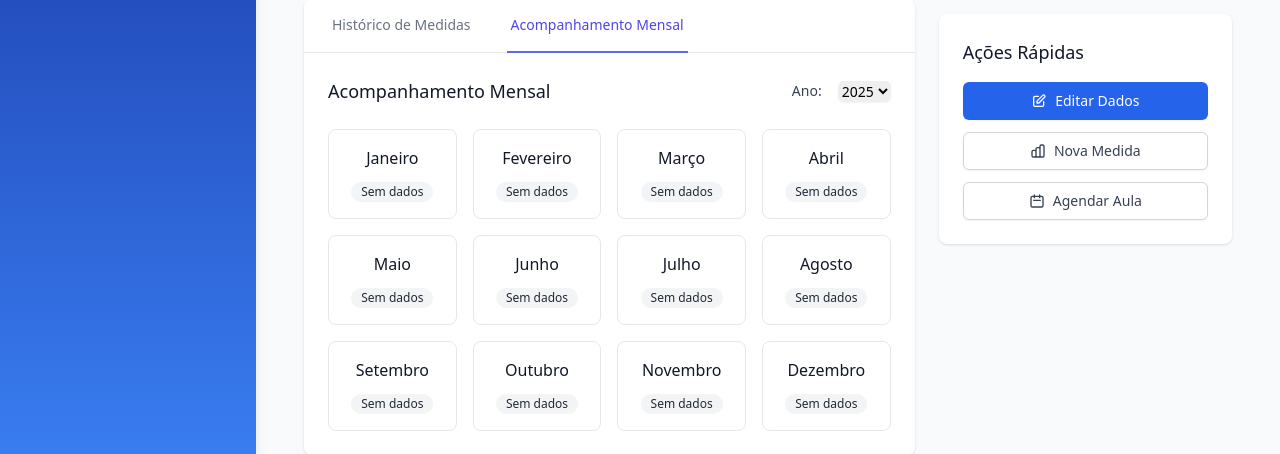
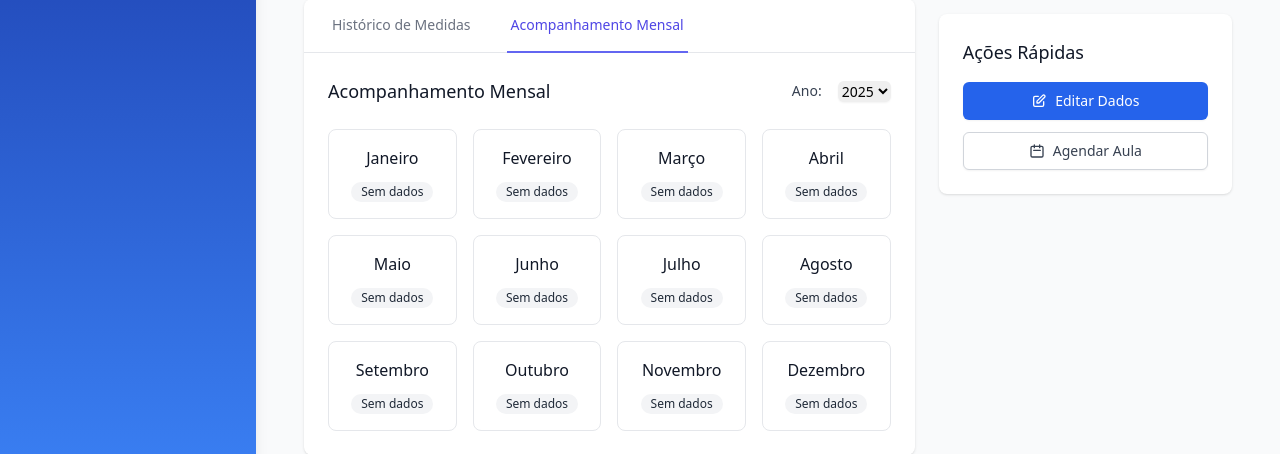
Before and after one commit to galantadev/app-formafit, a Django app: page /alunos/1/ in a window 1280 px wide. Shown: the part 791-1245 px from the top of the page. Run offline with Django 4.2, Linux system fonts and the light colour scheme; a user stored in the database is signed in; tables that the repository leaves empty hold one stand-in row (values such as "Sample post"); grey boxes marked "Sample" are stand-in pictures; some libraries are stand-ins or nearby versions.

Commit message:
Update detalhes.html
REMOVER NOVA MEDIDA

```diff
--- a/templates/alunos/detalhes.html
+++ b/templates/alunos/detalhes.html
@@ -305,12 +305,13 @@
                         </svg>
                         Editar Dados
                     </a>
-                    <a href="{% url 'alunos:adicionar_medidas' aluno.pk %}" class="w-full inline-flex justify-center items-center px-4 py-2 border border-gray-300 rounded-md shadow-sm text-sm font-medium text-gray-700 bg-white hover:bg-gray-50">
+                    <!--REMOVER NOVA MEDIDA-->
+                    <!---<a href="{% url 'alunos:adicionar_medidas' aluno.pk %}" class="w-full inline-flex justify-center items-center px-4 py-2 border border-gray-300 rounded-md shadow-sm text-sm font-medium text-gray-700 bg-white hover:bg-gray-50">
                         <svg class="w-4 h-4 mr-2" fill="none" stroke="currentColor" viewBox="0 0 24 24">
                             <path stroke-linecap="round" stroke-linejoin="round" stroke-width="2" d="M9 19v-6a2 2 0 00-2-2H5a2 2 0 00-2 2v6a2 2 0 002 2h2a2 2 0 002-2zm0 0V9a2 2 0 012-2h2a2 2 0 012 2v10m-6 0a2 2 0 002 2h2a2 2 0 002-2m0 0V5a2 2 0 012-2h2a2 2 0 012 2v14a2 2 0 01-2 2h-2a2 2 0 01-2-2z"></path>
                         </svg>
                         Nova Medida
-                    </a>
+                    </a>-->
                     <a href="{% url 'frequencia:agendar_aula' %}?aluno={{ aluno.pk }}" class="w-full inline-flex justify-center items-center px-4 py-2 border border-gray-300 rounded-md shadow-sm text-sm font-medium text-gray-700 bg-white hover:bg-gray-50">
                         <svg class="w-4 h-4 mr-2" fill="none" stroke="currentColor" viewBox="0 0 24 24">
                             <path stroke-linecap="round" stroke-linejoin="round" stroke-width="2" d="M8 7V3m8 4V3m-9 8h10M5 21h14a2 2 0 002-2V7a2 2 0 00-2-2H5a2 2 0 00-2 2v12a2 2 0 002 2z"></path>
```
